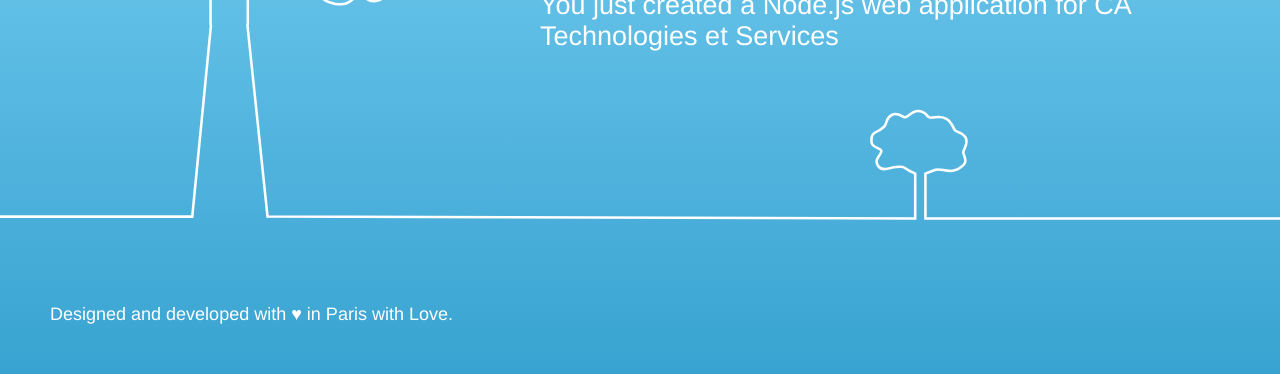
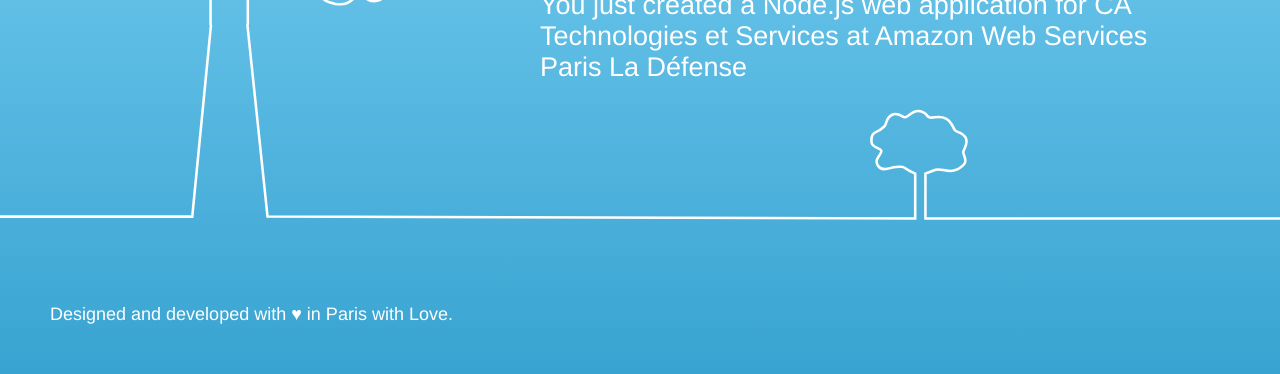
Before and after one commit to cordeirojp/TestLambdaJPCWeb, a website: page public/index.html in a window 1280 px wide. Shown: the part 426-800 px from the top of the page. Drawn offline with Linux system fonts and the light colour scheme.

Commit message:
Update index.html

```diff
--- a/public/index.html
+++ b/public/index.html
@@ -59,7 +59,7 @@
             <a class="twitter-link" href="http://twitter.com/home/?status=I%20created%20a%20project%20with%20AWS%20CodeStar!%20%23AWS%20%23AWSCodeStar%20https%3A%2F%2Faws.amazon.com%2Fcodestar"><img src="assets/img/tweet.svg" /></a>
             <div class="text">
                 <h1>Congratulations!</h1>
-                <h2>You just created a Node.js web application for CA Technologies et Services</h2>
+                <h2>You just created a Node.js web application for CA Technologies et Services at Amazon Web Services Paris La Défense</h2>
             </div>
         </div>
     </div>
```
